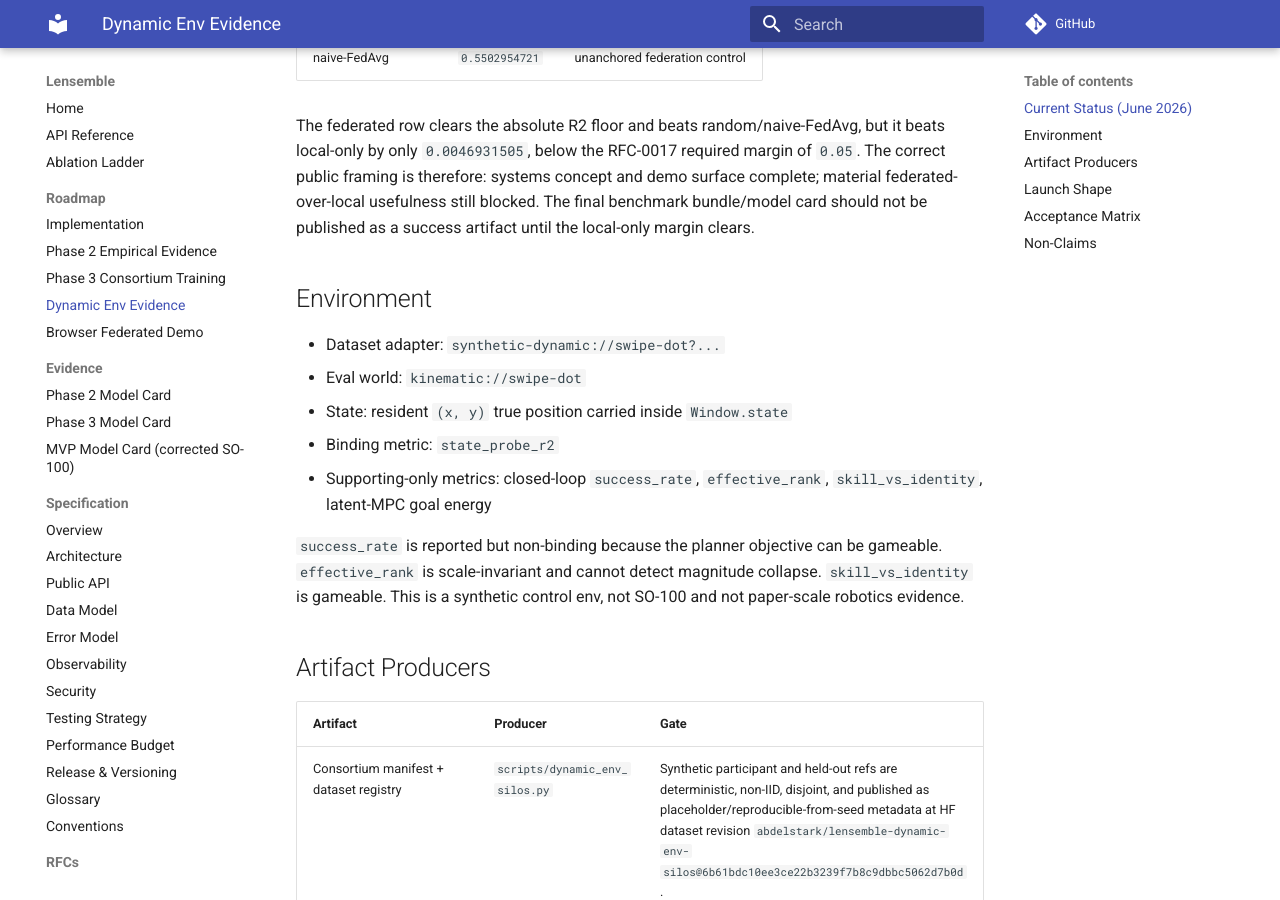
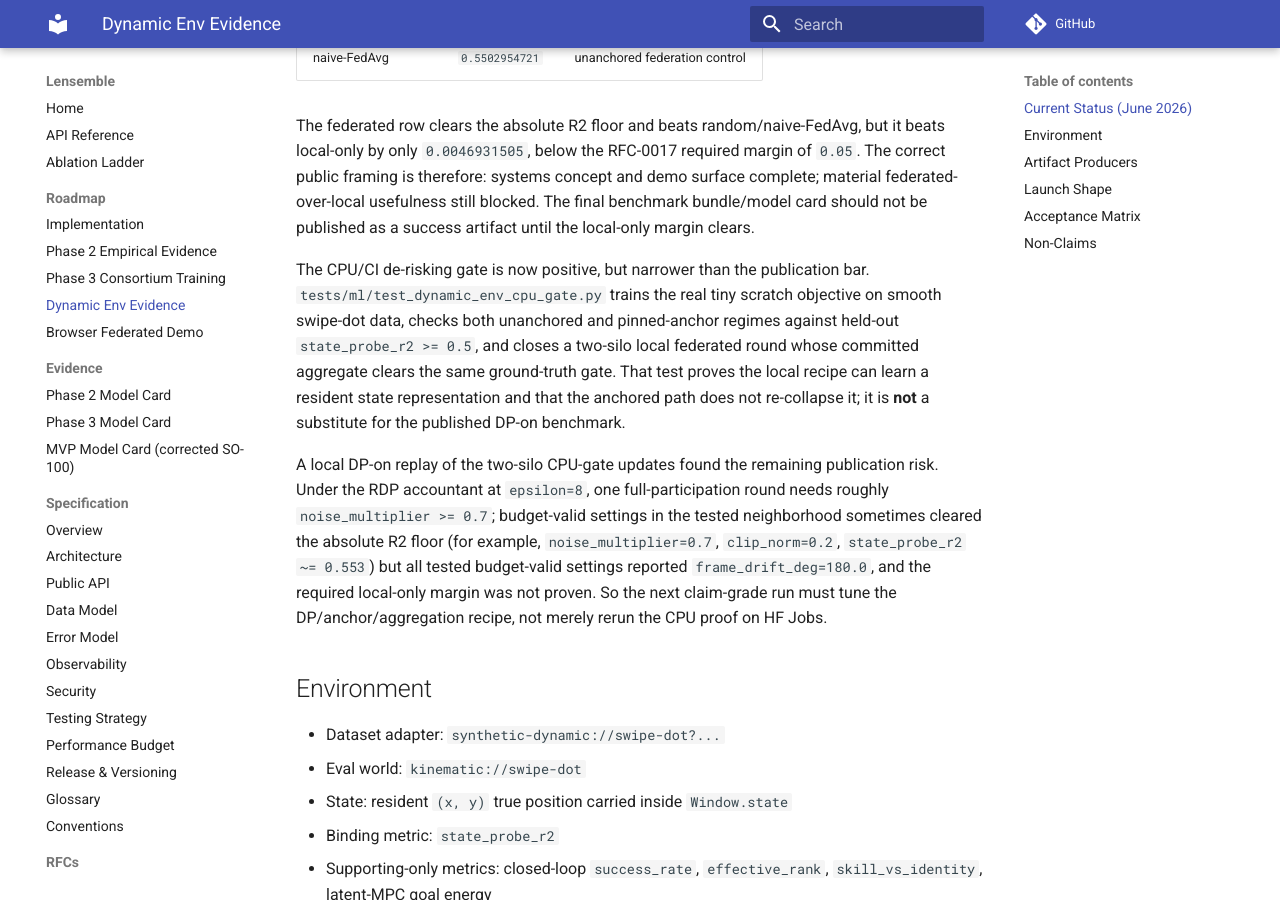
Before and after one commit to AbdelStark/Lensemble, an MkDocs documentation site: the page built from docs/roadmap/DYNAMIC_ENV.md, in a window 1280 px wide and 900 px high, scrolled down 645 px. Built offline with MkDocs 1.6.1 and Material for MkDocs 9.7.7, drawn with Linux system fonts in a browser that asks for light colours; comment, search, counter and statistics services are not loaded; some of the changed text lies outside the part shown.

Commit message:
Update dynamic-env DP benchmark status

```diff
--- a/docs/roadmap/DYNAMIC_ENV.md
+++ b/docs/roadmap/DYNAMIC_ENV.md
@@ -27,6 +27,24 @@ of `0.05`. The correct public framing is therefore: systems concept and demo
 surface complete; material federated-over-local usefulness still blocked. The
 final benchmark bundle/model card should not be published as a success artifact
 until the local-only margin clears.
+
+The CPU/CI de-risking gate is now positive, but narrower than the publication
+bar. `tests/ml/test_dynamic_env_cpu_gate.py` trains the real tiny scratch
+objective on smooth swipe-dot data, checks both unanchored and pinned-anchor
+regimes against held-out `state_probe_r2 >= 0.5`, and closes a two-silo local
+federated round whose committed aggregate clears the same ground-truth gate. That
+test proves the local recipe can learn a resident state representation and that
+the anchored path does not re-collapse it; it is **not** a substitute for the
+published DP-on benchmark.
+
+A local DP-on replay of the two-silo CPU-gate updates found the remaining
+publication risk. Under the RDP accountant at `epsilon=8`, one full-participation
+round needs roughly `noise_multiplier >= 0.7`; budget-valid settings in the
+tested neighborhood sometimes cleared the absolute R2 floor (for example,
+`noise_multiplier=0.7`, `clip_norm=0.2`, `state_probe_r2 ~= 0.553`) but all
+tested budget-valid settings reported `frame_drift_deg=180.0`, and the required
+local-only margin was not proven. So the next claim-grade run must tune the
+DP/anchor/aggregation recipe, not merely rerun the CPU proof on HF Jobs.
 
 ## Environment
 
@@ -93,9 +111,9 @@ hf jobs uv run --flavor a10g-large --timeout 2h --secrets HF_TOKEN \
 |---|---|---|
 | Dynamic env data is resident and deterministic. | `tests/ml/test_synthetic_dynamic_backend.py`, `tests/ml/test_dynamic_env_silos.py`, `docs/evidence/dynamic_env_silo_plan.json` | Implemented locally; placeholder/reproducible-from-seed registry metadata is published at HF dataset revision `abdelstark/lensemble-dynamic-env-silos@6b61bdc10ee3ce22b3239f7b8c9dbbc5062d7b0d`. |
 | The eval report exposes binding `state_probe_r2`. | `lensemble.eval.report.EvalReport.state_probe_r2`, `tests/ml/test_harness.py` | Implemented locally. |
-| The CPU gate distinguishes binding R2 from scale-invariant collapse. | `tests/ml/test_dynamic_env_cpu_gate.py` | Implemented locally. |
+| The CPU gate distinguishes binding R2 from scale-invariant collapse. | `tests/ml/test_dynamic_env_cpu_gate.py` | Implemented locally: the real tiny objective passes held-out `state_probe_r2 >= 0.5` in unanchored and pinned-anchor modes, and a two-silo local aggregate clears the same ground-truth gate while collapsed/random controls fail. |
 | The HF launcher records a true scratch architecture. | `--encoder scratch`, `tests/ml/test_phase3_consortium_launcher.py` | Implemented locally. |
-| The published checkpoint clears the binding gate. | `dynamic_env_benchmark_report.json`: federated `state_probe_r2 >= 0.5` and margin over random / naive-FedAvg / local-only, DP-on | Blocked: federated R2 is `0.8885337114`, local-only is `0.8838405609`, margin is `0.0046931505 < 0.05`. |
+| The published checkpoint clears the binding gate. | `dynamic_env_benchmark_report.json`: federated `state_probe_r2 >= 0.5` and margin over random / naive-FedAvg / local-only, DP-on | Blocked: published federated R2 is `0.8885337114`, local-only is `0.8838405609`, margin is `0.0046931505 < 0.05`; local budget-valid DP replays still fail the frame-drift/margin bar. |
 | The final model card is integrity chained. | `dynamic_env_evidence_bundle.json` with required artifact kinds and byte-identical card embedding | Producer implemented; no success bundle/model card published while the binding margin fails. |
 | Browser inference demo is scoped correctly. | `web/dynamic-env-demo/`, `scripts/dynamic_env_onnx_export.py`, `tests/ml/test_dynamic_env_browser_demo.py` | Implemented as ONNX inference + JS/Canvas env-sim; browser training is not claimed. |
 | Browser federated demo is scoped correctly. | `web/federated-demo/`, `lensemble/demo/`, `tests/ml/test_federated_demo_app.py`, `docs/roadmap/BROWSER_FEDERATED_DEMO.md` | Implemented as a local educational run-orchestration demo with metadata-only browser-surrogate updates, not production browser training. |
```
